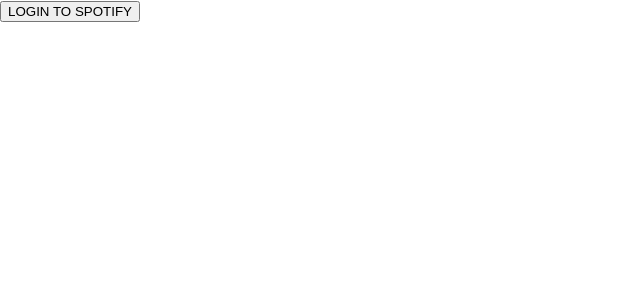
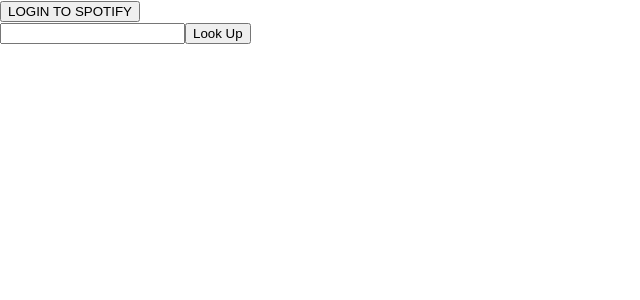
Before and after one commit to ayoob-portfolio/songthisday, a React (Create React App) app in the folder front-end/: page / in a window 1280 px wide. Shown: the top 300 px of the page, without its empty margins (0-640 px from the left). Built offline with nearby package versions, Linux system fonts and the light colour scheme; the HTML template or start-up script is replaced by a standard one.

Commit message:
Added functionality for searching up songs using API

```diff
--- /dev/null
+++ b/front-end/src/API.tsx
@@ -0,0 +1,41 @@
+import axios from "axios";
+
+const SPOTIFY_SEARCH_ENDPOINT = "https://api.spotify.com/v1/search";
+
+async function getTracks(
+  name: string,
+  access_token: string | null
+): Promise<string[]> {
+  const seenArtists = new Set();
+  const res: string[] = [];
+
+  const resp = await axios
+    .get(SPOTIFY_SEARCH_ENDPOINT + "?q=" + name + "&type=track", {
+      headers: {
+        "Content-Type": "application/json",
+        Authorization: "Bearer " + access_token,
+      },
+    })
+    .then((resp) => {
+      return resp.data.tracks.items;
+    })
+    .then((trackList) => {
+      let track: any = null;
+      for (let i = 0; i < 20; i++) {
+        track = trackList[i];
+        let artist = track.album.artists[0].name;
+        console.log(artist);
+        if (!seenArtists.has(artist)) {
+          seenArtists.add(artist);
+          res.push(track.name + " by " + artist);
+        }
+      }
+    })
+    .catch(() => {
+      return ["None"];
+    });
+
+  return res;
+}
+
+export default getTracks;
--- a/front-end/src/App.tsx
+++ b/front-end/src/App.tsx
@@ -1,26 +1,57 @@
 import "./App.css";
 import React from "react";
 import { useState, useEffect } from "react";
-import { Song } from "./Song";
+import getTracks from "./API";
 require("dotenv").config();
 
 const App: React.FC = () => {
   const query = new URLSearchParams(window.location.search);
-  const acess_token = query.get("access_token");
+  const access_token = query.get("access_token");
+  const [searchTerm, setSearchTerm] = useState("");
+  const [searchResults, setSearchResults] = useState<string[]>([]);
+
+  const handleSubmit = (e: React.FormEvent<HTMLFormElement>) => {
+    e.preventDefault();
+    const searchRes = getTracks(searchTerm, access_token);
+    searchRes.then((tracks) => setSearchResults(tracks));
+  };
 
   useEffect(() => {
-    console.log(acess_token);
-  }, []);
+    console.log(access_token);
+  }, [access_token]);
 
   return (
     <div>
+      {!access_token && (
         <button
           onClick={() =>
-          (window.location.href = process.env.REACT_APP_BACKEND_ADDR + "/login")
+            (window.location.href =
+              process.env.REACT_APP_BACKEND_ADDR + "/login")
           }
         >
           LOGIN TO SPOTIFY
         </button>
+      )}
+      <div>
+        <form onSubmit={handleSubmit}>
+          <input
+            type="text"
+            value={searchTerm}
+            onChange={(e) => {
+              setSearchTerm(e.target.value);
+            }}
+          />
+          <button type="submit">Look Up</button>
+        </form>
+      </div>
+      {searchResults && (
+        <ul>
+          {searchResults.map((track) => {
+            const key = new Date().getTime().toString();
+            return <p key={key}>{track}</p>;
+          })}
+        </ul>
+      )}
     </div>
   );
 };
```
Lines whose indentation alone changed are shown as unchanged.
